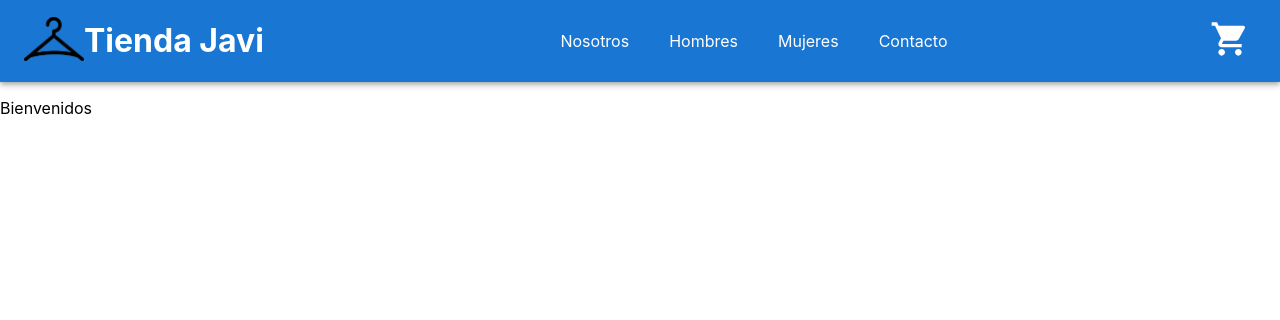
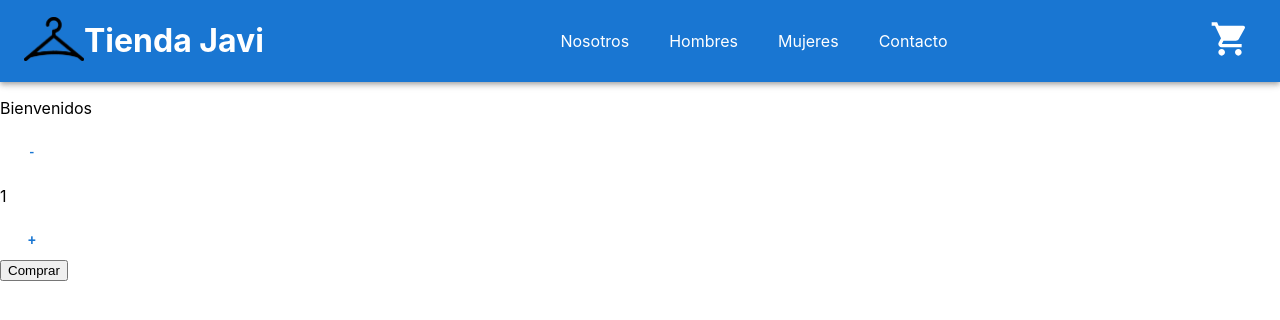
Before and after one commit to javimiglie/TiendaReact, a React (Create React App) app: page / in a window 1280 px wide. Shown: the top 320 px of the page. Built offline with nearby package versions, Linux system fonts and the light colour scheme.

Commit message:
agregando itemCount

```diff
--- a/src/App.js
+++ b/src/App.js
@@ -1,12 +1,14 @@
 import './App.css';
 import NavBar from './components/NavBar/NavBar';
 import ItemListContainer from './components/ItemListContainer/ItemListContainer';
+import ItemCount from './components/ItemCount/ItemCount';
 
 function App() {
   return (
     <div>
       <NavBar />
       <ItemListContainer greeting='Bienvenidos' />
+      <ItemCount />
     </div>
   );
 }
--- /dev/null
+++ b/src/components/ItemCount/ItemCount.js
@@ -0,0 +1,30 @@
+import { useState } from 'react';
+import { Button } from '@mui/material';
+
+const ItemCount = () => {
+  const [count, setCount] = useState(1);
+  const [stock, setStock] = useState(5);
+
+  const addCount = () => {
+    if (count < 5) {
+      setCount(count + 1);
+    }
+  };
+  const restCount = () => {
+    if (count > 1) {
+      setCount(count - 1);
+    }
+  };
+  return (
+    <div className='container-comprar'>
+      <div className='button-item'>
+        <Button onClick={restCount}> - </Button>
+        <p> {count} </p>
+        <Button onClick={addCount}> + </Button>
+      </div>
+      <button> Comprar </button>
+    </div>
+  );
+};
+
+export default ItemCount;
```
